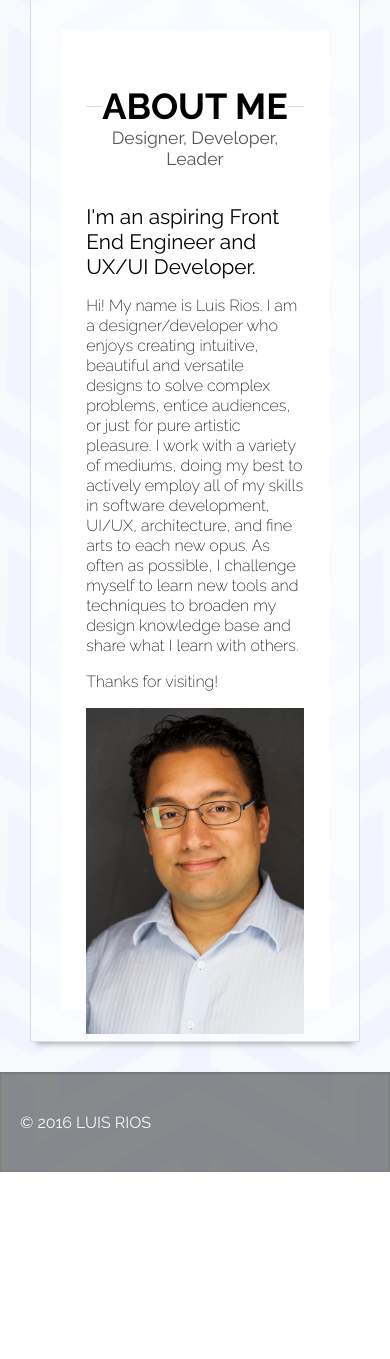
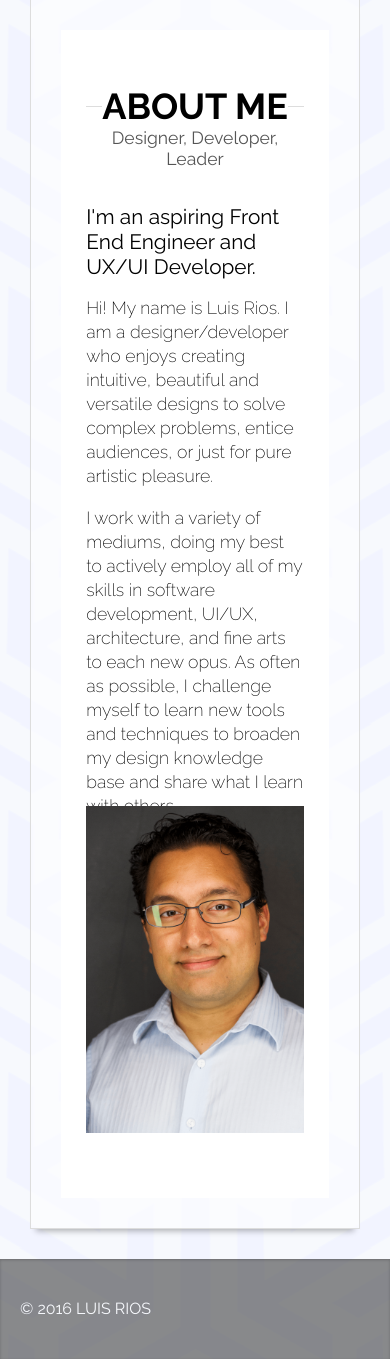
Before and after one commit to RiosCreative/Rios-Creative-Website, a PHP site: page /about/ in a window 390 px wide. Shown: the part 91-1450 px from the top of the page. Before the commit the page ends 1263 px from the top, so only its background shows below. Run offline with PHP 8.4, Linux system fonts and the light colour scheme; some libraries are stand-ins or nearby versions.

Commit message:
About fixes
Fixed overflow issues for About divs and adjusted content for better
readability.

```diff
--- a/about/index.php
+++ b/about/index.php
@@ -26,7 +26,8 @@
                         <div class="full-info-holder">
                             <div class="text-main">
                                 <h2 >I'm an aspiring Front End Engineer and UX/UI Developer.</h2>
-                                <p>Hi! My name is Luis Rios. I am a designer/developer who enjoys creating intuitive, beautiful and versatile designs to solve complex problems, entice audiences, or just for pure artistic pleasure. I work with a variety of mediums, doing my best to actively employ all of my skills in software development, UI/UX, architecture, and fine arts to each new opus. As often as possible, I challenge myself to learn new tools and techniques to broaden my design knowledge base and share what I learn with others.</p>
+                                <p>Hi! My name is Luis Rios. I am a designer/developer who enjoys creating intuitive, beautiful and versatile designs to solve complex problems, entice audiences, or just for pure artistic pleasure.</p>
+                                <p>I work with a variety of mediums, doing my best to actively employ all of my skills in software development, UI/UX, architecture, and fine arts to each new opus. As often as possible, I challenge myself to learn new tools and techniques to broaden my design knowledge base and share what I learn with others.</p>
                                 <p>Thanks for visiting!</p>
                             </div>
                             <div class="img-main">
--- a/css/style.css
+++ b/css/style.css
@@ -31,7 +31,8 @@ h3{
     font-weight:400;
 }
 p{
-    line-height: 1.4rem
+    line-height: 1.5rem;
+    font-size:1.1rem;
 }
 
 
@@ -329,7 +330,7 @@ svg .a{fill:none;}
     -webkit-order:2;
     padding: 0 5px;
     position: relative;
-    width:100%;
+    width:300px;
 }
 .img-main img {
     display:block;
@@ -451,10 +452,6 @@ and (max-width : 800px){
         font-size:1.1rem;
         font-weight:400;
     }
-    p{
-        line-height: 1.5rem;
-        font-size:1.1rem;
-    }
     #menubox, .menuicon {
         display: none;
     }
@@ -491,6 +488,7 @@ and (max-width : 800px){
         box-sizing: border-box;
         flex-direction: column;
         -webkit-flex-direction: column;
+        max-height: 100%;
     }
     text-main{
         -webkit-flex:1 0 auto;
@@ -513,9 +511,6 @@ and (max-width : 500px) {
     h3{
         font-size:1.1rem;
         font-weight:400;
-    }
-    p{
-        line-height: 1.25rem
     }
     .logoholder {
         height:60px;
@@ -580,10 +575,12 @@ and (max-width : 500px) {
     .full-info-holder{
         flex-direction: column;
         -webkit-flex-direction:column;
+        max-height: 100%;
     }
     .full-info-holder, .text-main, .img-main {
         padding: 0;
-        margin: 0;
+        margin: 0 0 20px;
+        max-width: 100%;
     }
 
 }
```
